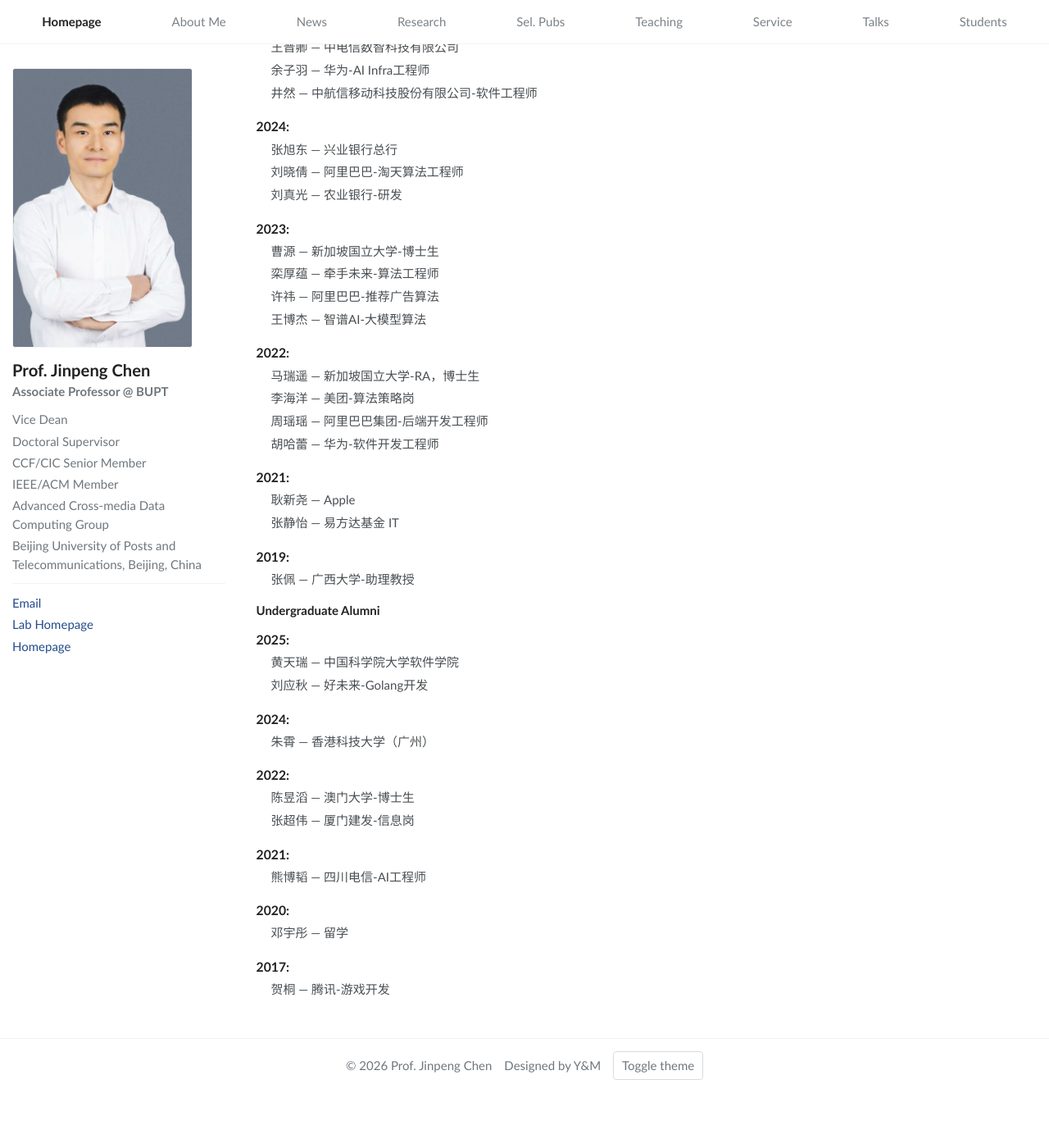
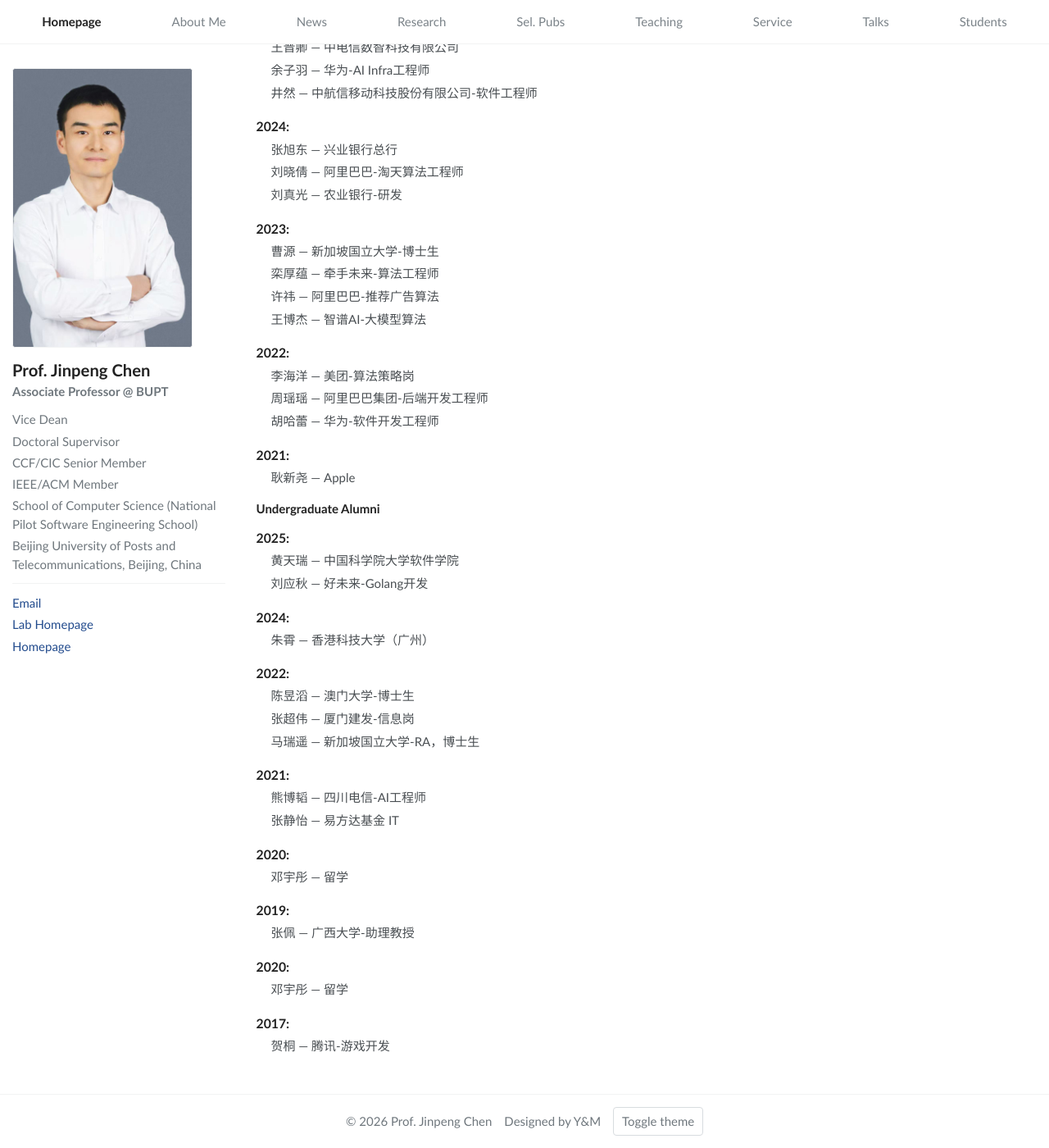
Before and after one commit to acdc-lab/jpchen, a Jekyll site: the page built from students.markdown, in a window 1280 px wide and 1400 px high, scrolled down 424 px. Shown: the whole window at 82% size. Built offline with Jekyll 4.4.1, drawn with Linux system fonts in a browser that asks for light colours; before the commit the page ends 1756 px from its top, so only the background shows below that.

Commit message:
Move 3 alumni to Undergraduate and update sidebar group name
- Move 马瑞遥, 张静怡, 张佩 from Master to Undergraduate
- Sidebar: group -> School of Computer Science (National Pilot Software Engineering School)

Co-Authored-By: Claude Fable 5 <noreply@anthropic.com>

```diff
--- a/_layouts/default.html
+++ b/_layouts/default.html
@@ -26,7 +26,7 @@
           <li>Doctoral Supervisor</li>
           <li>CCF/CIC Senior Member</li>
           <li>IEEE/ACM Member</li>
-          <li>Advanced Cross-media Data Computing Group</li>
+          <li>School of Computer Science (National Pilot Software Engineering School)</li>
           <li>Beijing University of Posts and Telecommunications, Beijing, China</li>
         </ul>
         <ul class="profile-links">
--- a/students.markdown
+++ b/students.markdown
@@ -53,12 +52,6 @@ I am so fortunate to have worked with these students:
   <li><strong>2021:</strong>
     <ul>
       <li>耿新尧 — Apple</li>
-      <li>张静怡 — 易方达基金 IT</li>
-    </ul>
-  </li>
-  <li><strong>2019:</strong>
-    <ul>
-      <li>张佩 — 广西大学-助理教授</li>
     </ul>
   </li>
 </ul>
@@ -81,11 +74,23 @@ I am so fortunate to have worked with these students:
     <ul>
       <li>陈昱滔 — 澳门大学-博士生</li>
       <li>张超伟 — 厦门建发-信息岗</li>
+      <li>马瑞遥 — 新加坡国立大学-RA，博士生</li>
     </ul>
   </li>
   <li><strong>2021:</strong>
     <ul>
       <li>熊博韬 — 四川电信-AI工程师</li>
+      <li>张静怡 — 易方达基金 IT</li>
+    </ul>
+  </li>
+  <li><strong>2020:</strong>
+    <ul>
+      <li>邓宇彤 — 留学</li>
+    </ul>
+  </li>
+  <li><strong>2019:</strong>
+    <ul>
+      <li>张佩 — 广西大学-助理教授</li>
     </ul>
   </li>
   <li><strong>2020:</strong>
```
Also changed, not shown: other parts of students.markdown (+0 -1 lines), index.markdown (+7 -7 lines).
